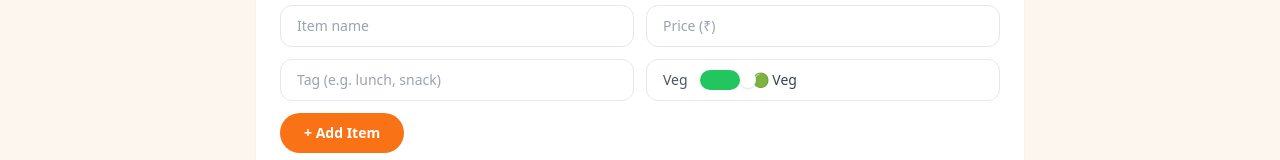
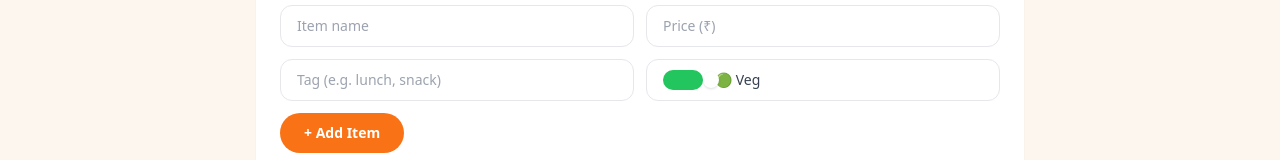
Before and after one commit to aakashsharmatech21-netizen/nearbite, a React (Vite) app in the folder client/: page /dashboard in a window 1280 px wide. Shown: the part 241-401 px from the top of the page. Built offline with nearby package versions, Linux system fonts and the light colour scheme; no server answers; sample sign-in values are in the browser's storage.

Commit message:
fix: veg toggle duplicate label and circle overflow

```diff
--- a/client/src/pages/Dashboard.jsx
+++ b/client/src/pages/Dashboard.jsx
@@ -150,11 +150,10 @@ export default function Dashboard() {
                 className="border border-gray-200 rounded-xl px-4 py-2.5 text-sm focus:outline-none focus:ring-2 focus:ring-orange-400"
               />
               <div className="flex items-center gap-3 px-4 py-2.5 border border-gray-200 rounded-xl">
-                <span className="text-sm text-gray-600">Veg</span>
                 <button
                   type="button"
                   onClick={() => setForm({ ...form, isVeg: !form.isVeg })}
-                  className={`w-10 h-5 rounded-full transition-colors relative ${
+                  className={`w-10 h-5 rounded-full transition-colors relative flex-shrink-0 ${
                     form.isVeg ? 'bg-green-500' : 'bg-gray-300'
                   }`}
                 >
```
